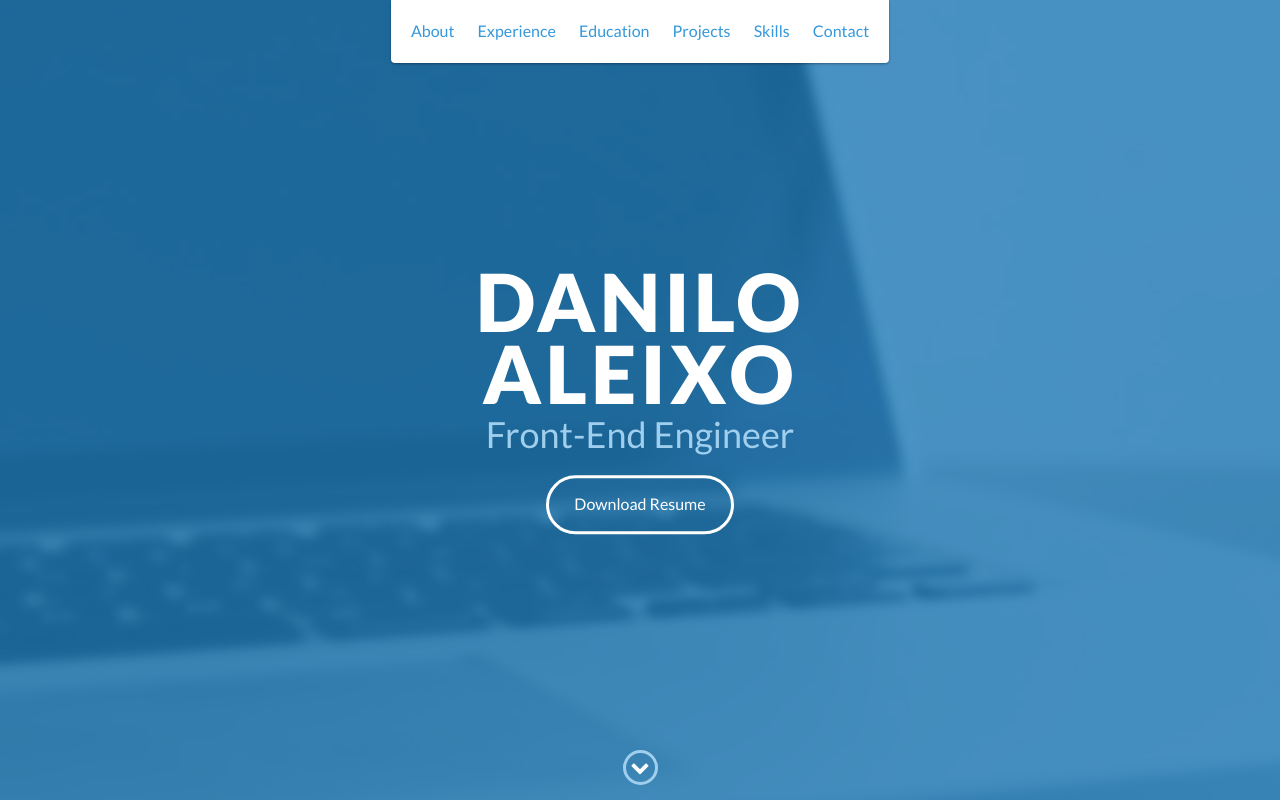
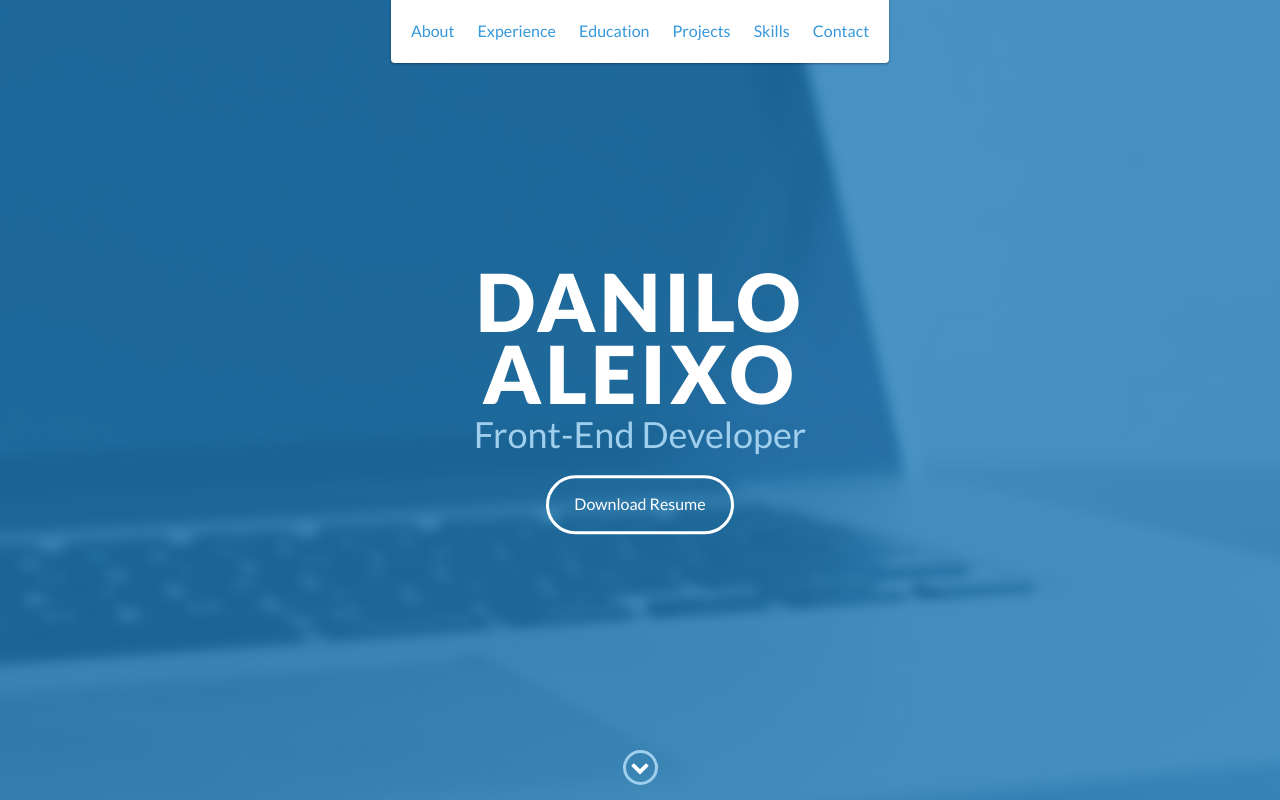
Before and after one commit to daniloaleixo/daniloaleixo.github.io, a website: page index.html in a window 1280 px wide. Shown: the top 800 px of the page. Drawn offline with nearby package versions, Linux system fonts and the light colour scheme.

Commit message:
Minor fix

```diff
--- a/index.html
+++ b/index.html
@@ -58,7 +58,7 @@
     <div id="lead">
         <div id="lead-content">
             <h1>Danilo Aleixo</h1>
-            <h2>Front-End Engineer</h2>
+            <h2>Front-End Developer</h2>
             <a href="#" class="btn-rounded-white">Download Resume</a>
         </div>
         <!-- End #lead-content -->
```
